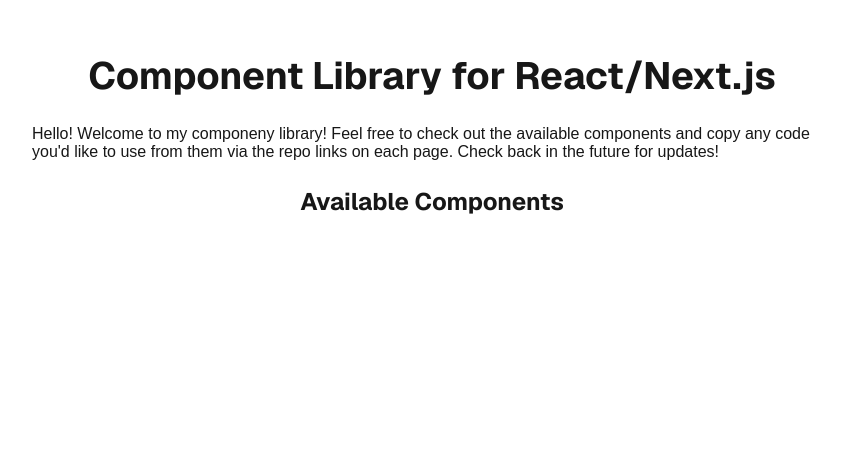
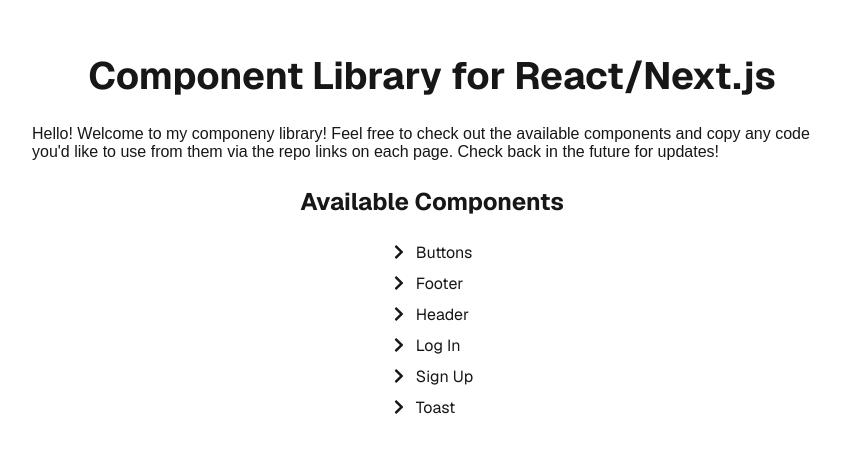
Before and after one commit to carledwardm/react-component-library, a Next.js app: page / in a window 1280 px wide. Shown: the part 161-614 px from the top of the page, without its empty margins (208-1049 px from the left). Built offline with nearby package versions, Linux system fonts and the light colour scheme.

Commit message:
Remove page.module.css color variables, link components to globals.css color variables to fix rendering bug

```diff
--- a/app/globals.css
+++ b/app/globals.css
@@ -6,8 +6,8 @@
 
 @media (prefers-color-scheme: dark) {
   :root {
-    --background: #0a0a0a;
-    --foreground: #ededed;
+    --background: #171717;
+    --foreground: #ffffff;
   }
 }
 
--- a/app/page.module.css
+++ b/app/page.module.css
@@ -1,14 +1,4 @@
 .page {
-  --background: #fafafa;
-  --foreground: #fff;
-
-  --text-primary: #000;
-  --text-secondary: #666;
-
-  --button-primary-hover: #383838;
-  --button-secondary-hover: #f2f2f2;
-  --button-secondary-border: #ebebeb;
-
   display: flex;
   min-height: 100vh;
   align-items: center;
@@ -26,7 +16,7 @@
   align-items: center;
   justify-content: center;
   gap: 25px;
-  background-color: var(--foreground);
+  background-color: var(--background);
   padding: 120px 60px;
 }
 
@@ -127,18 +117,6 @@
   .logo {
     filter: invert();
   }
-
-  .page {
-    --background: #0a0a0a;
-    --foreground: #0a0a0a;
-
-    --text-primary: #ededed;
-    --text-secondary: #999;
-
-    --button-primary-hover: #ccc;
-    --button-secondary-hover: #1a1a1a;
-    --button-secondary-border: #1a1a1a;
-  }
 }
 
 .libraryTextContainer {
@@ -181,7 +159,7 @@
 }
 
 .componentLink {
-  color: white;
+  color: var(--foreground);
   margin-bottom: 10px;
   transition: color 0.1s ease-in-out;
 }
```
